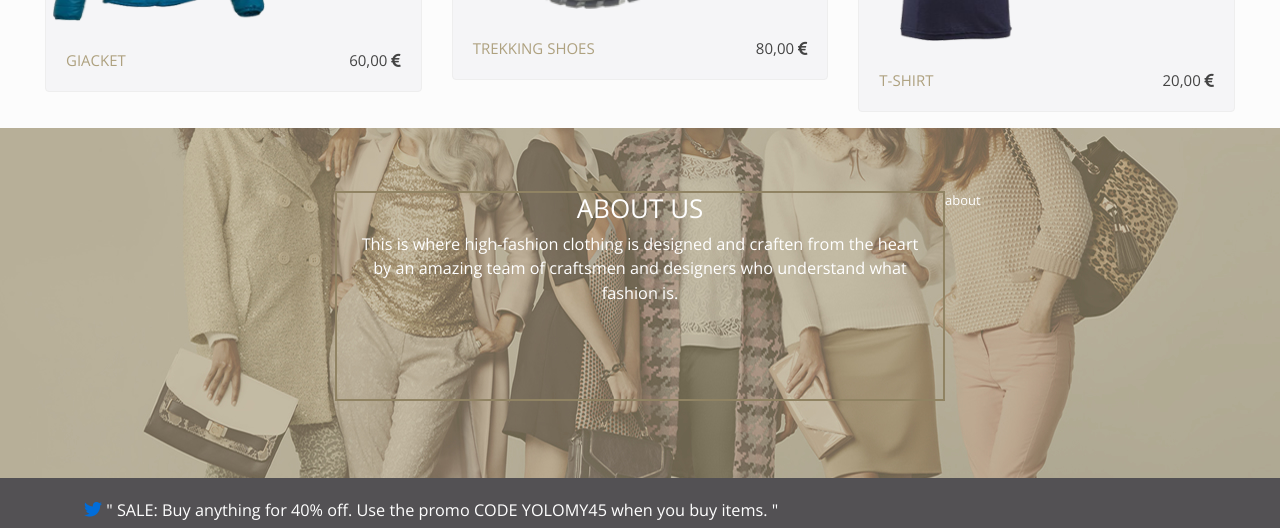
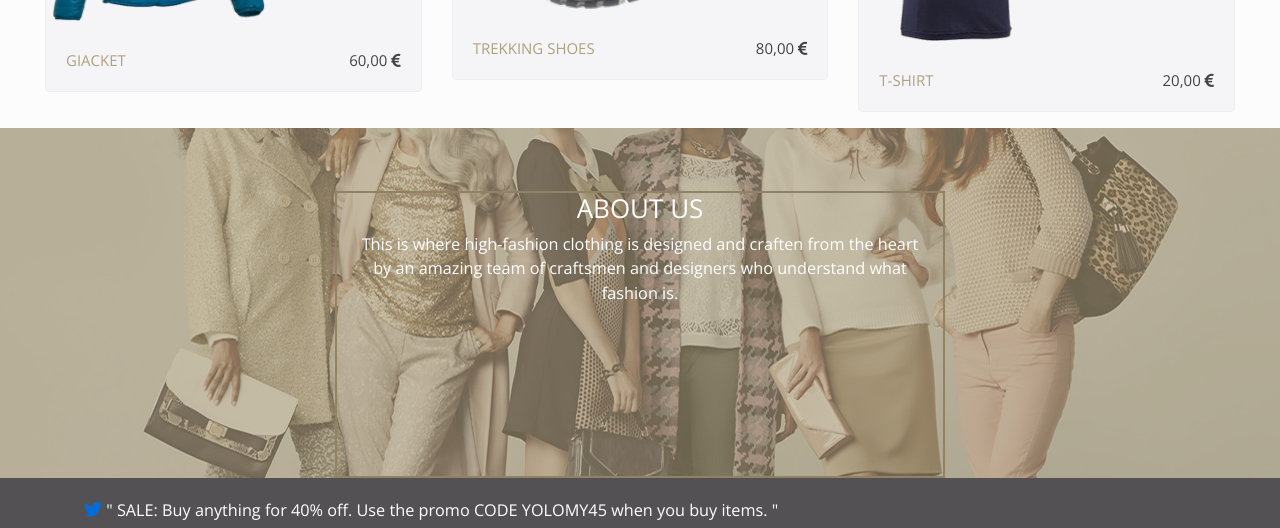
Before and after one commit to vonmutinda/Yolomy, an Angular app: page / in a window 1280 px wide. Shown: the part 1720-2248 px from the top of the page. Built offline with nearby package versions, Linux system fonts and the light colour scheme.

Commit message:
updated build

```diff
--- a/src/app/app.component.html
+++ b/src/app/app.component.html
@@ -189,7 +189,6 @@
       </blockquote>
 
     </div>
-about
     <div class="col-md-3"></div>
   </div>
 
```
Also changed, not shown: 2 other files (tests, documents, lock files or other folders).
